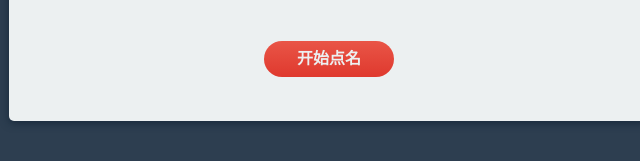
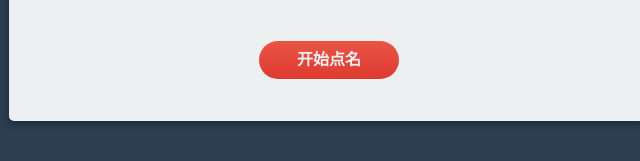
Before and after one commit to Koreyhan/someProjects, a plain HTML site: page 001.checkNameForPHPClass/index.html in a window 1280 px wide. Shown: the part 469-630 px from the top of the page, 311-951 px from the left. Drawn offline with Linux system fonts and the light colour scheme.

Commit message:
change  001

```diff
--- a/001.checkNameForPHPClass/css.css
+++ b/001.checkNameForPHPClass/css.css
@@ -59,12 +59,12 @@ body {
 	color: #b5b5b5;
 }
 .start a{
-	transition:all 0.2s linear;
-	display: block;
-	width: 130px;
-	height: 36px;
+	transition:all 0.2s ease-out;
+	display: inline-block;
+	width: 140px;
+	height: 38px;
 	margin: 0 auto;
-	line-height: 36px;
+	line-height: 38px;
 	font-size: 16px;
 	color: #ecf0f1;
 	font-weight: bold;
@@ -73,12 +73,24 @@ body {
 	background: -moz-linear-gradient(#e95547,#df392e); /* Firefox 3.6 - 15 */
 	background: linear-gradient(#e95547,#df392e); /* 标准的语法 */
 
-	-moz-border-radius: 18px;
-	border-radius: 18px;
+	-moz-border-radius: 19px;
+	border-radius: 19px;
 }
 
 .start a:hover {
 	text-decoration: none;
-	-moz-box-shadow: 0 15px 30px rgba(0,0,0,0.1);
-	box-shadow: 0 10px 30px rgba(0,0,0,0.15);
+	-moz-box-shadow: 0 10px 30px rgba(244, 71, 57, 0.3);
+	 	 box-shadow: 0 10px 30px rgba(244, 71, 57, 0.3);
+	-webkit-filter: brightness(1.05) contrast(1.05);
+	        filter: brightness(1.05) contrast(1.05);
+	-webkit-transform: scale(1.04);
+	        transform: scale(1.04);
 }
+.start a:active {
+	-moz-box-shadow: none;
+		 box-shadow: none;
+	-webkit-filter: brightness(1) contrast(1);
+			filter: brightness(1) contrast(1);
+	-webkit-transform: scale(1);
+			transform: scale(1);
+}
```
